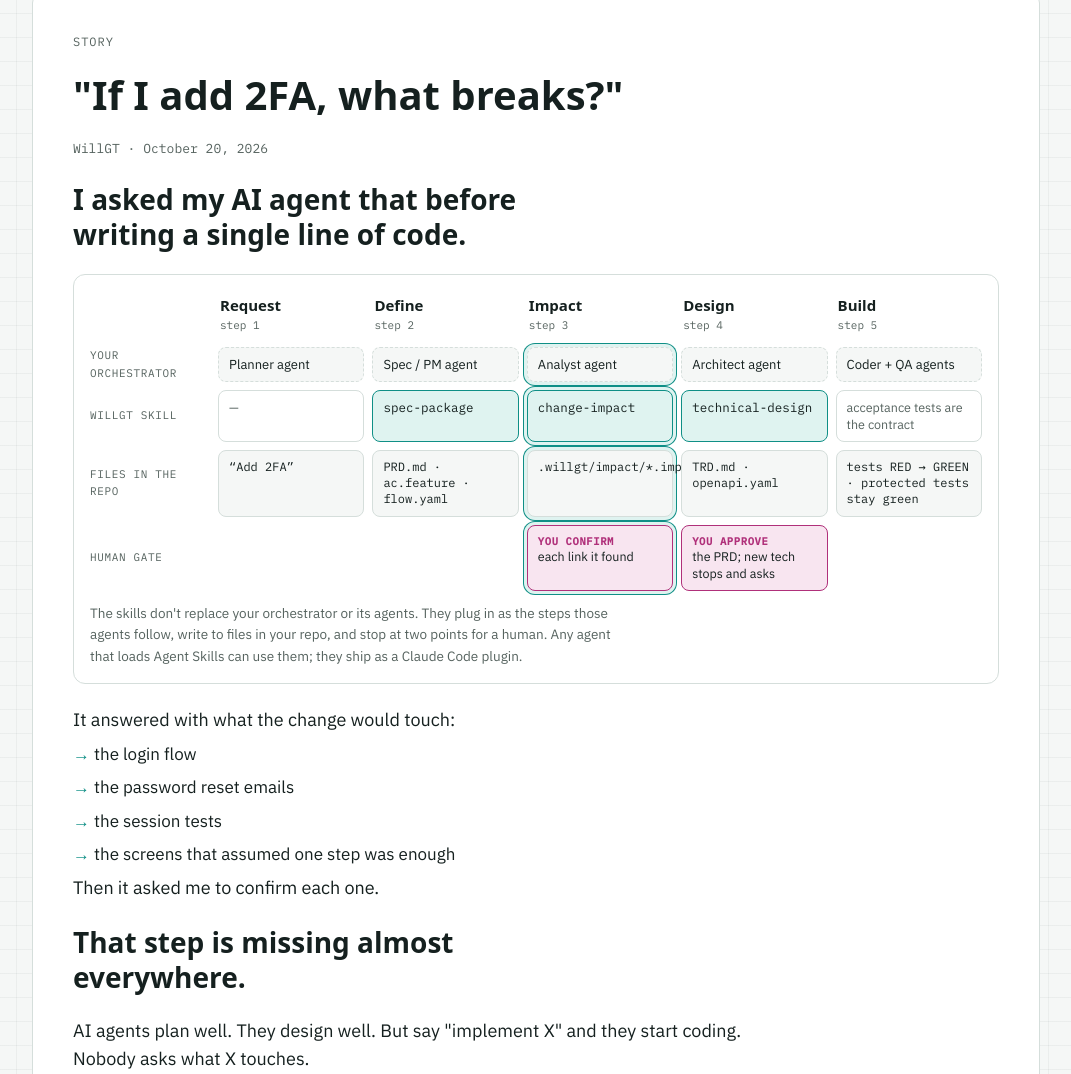
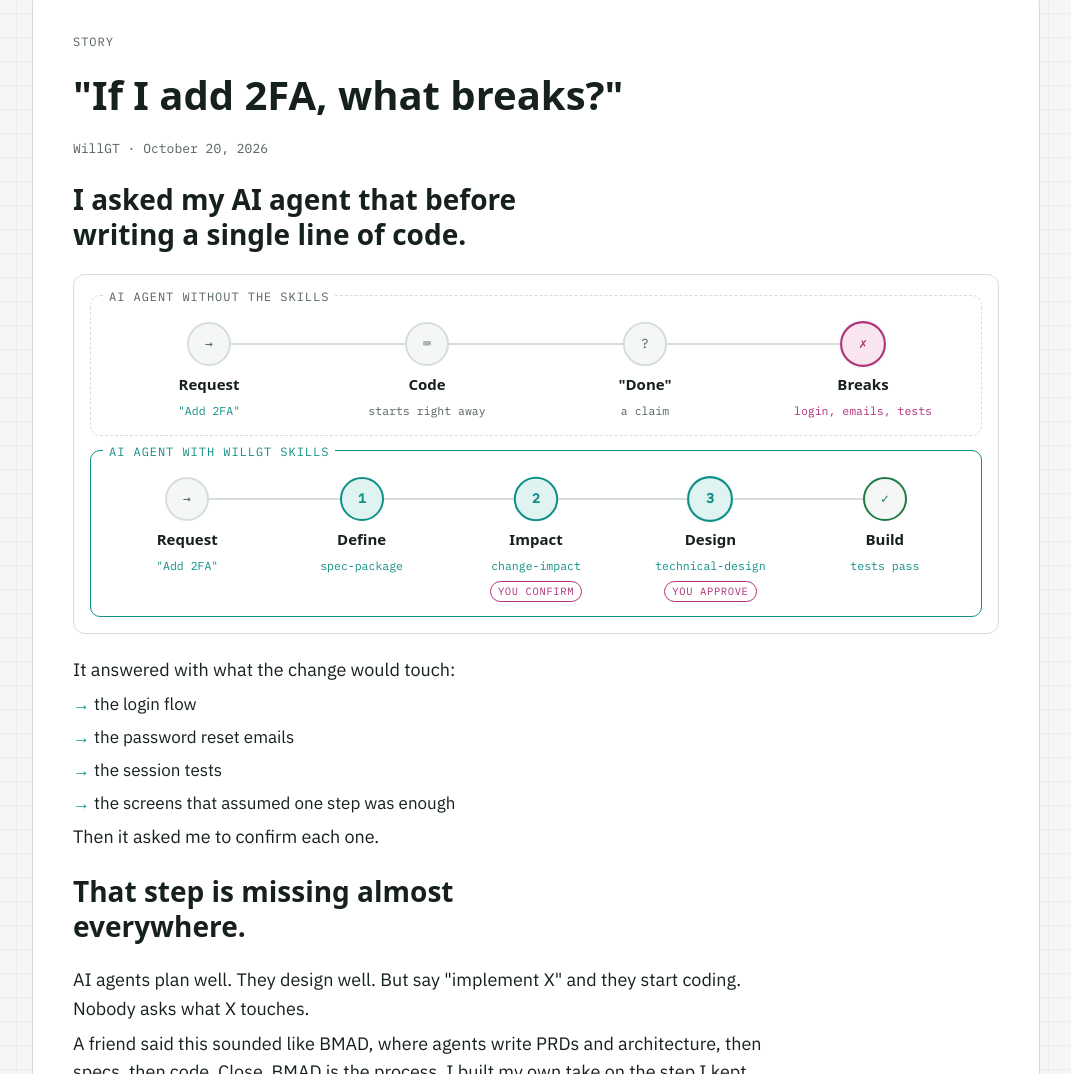
Before and after one commit to willgt-oss/willgt-skills, a plain HTML site: page index.html in a window 1280 px wide. Shown: the part 2891-3965 px from the top of the page, without its empty margins (104-1175 px from the left). Drawn offline with Linux system fonts and the light colour scheme; a web font is replaced by a local one.

Commit message:
Story: without/with the skills comparison diagram

```diff
--- a/index.html
+++ b/index.html
@@ -134,6 +134,41 @@ footer{display:flex;flex-wrap:wrap;gap:8px 24px;justify-content:space-between;fo
 .whys li{border:1px solid var(--rule);border-radius:10px;padding:14px 16px;background:var(--paper);display:flex;flex-direction:column;gap:6px;min-width:0}
 .whys b{font-family:var(--f-display);font-size:17px}
 .whys span{font-size:15px;color:var(--muted)}
+/* plug-in flow */
+.plug{background:var(--sheet);border:1px solid var(--rule);border-radius:12px;padding:20px 16px 16px;display:flex;flex-direction:column;gap:14px}
+.plug .frame{border:1px dashed var(--rule);border-radius:10px;padding:26px 12px 14px;position:relative}
+.plug .frame > .label{position:absolute;top:-9px;left:12px;background:var(--sheet);padding:0 6px}
+.plug ol{list-style:none;margin:0;padding:0;display:flex;align-items:flex-start;justify-content:space-between;gap:6px;position:relative}
+.plug ol::before{content:"";position:absolute;left:8%;right:8%;top:21px;height:2px;background:var(--rule)}
+.plug li{position:relative;z-index:1;flex:1 1 0;display:flex;flex-direction:column;align-items:center;gap:6px;text-align:center;min-width:0}
+.plug .dot{width:44px;height:44px;border-radius:50%;display:grid;place-items:center;background:var(--paper);border:2px solid var(--rule);font-family:var(--f-mono);font-size:13px;color:var(--muted)}
+.plug li.sk .dot{background:var(--teal-soft);border-color:var(--teal);color:var(--teal);font-weight:600}
+.plug li.done .dot{border-color:var(--pass);color:var(--pass)}
+.plug .name{font-family:var(--f-display);font-weight:700;font-size:15px}
+.plug code{font-family:var(--f-mono);font-size:11.5px;color:var(--teal)}
+.plug .you{font-family:var(--f-mono);font-size:10.5px;letter-spacing:.06em;text-transform:uppercase;color:var(--magenta);border:1px solid var(--magenta);border-radius:999px;padding:1px 7px}
+.plug .cap{font-size:14px;color:var(--muted);text-align:center;max-width:none}
+@media (prefers-reduced-motion:no-preference){
+  .plug li .dot{animation:stepLit 8s ease-in-out infinite}
+  .plug li:nth-child(2) .dot{animation-delay:1.6s}.plug li:nth-child(3) .dot{animation-delay:3.2s}.plug li:nth-child(4) .dot{animation-delay:4.8s}.plug li:nth-child(5) .dot{animation-delay:6.4s}
+}
+@keyframes stepLit{0%,24%,100%{transform:scale(1);box-shadow:none}6%,16%{transform:scale(1.12);box-shadow:0 0 0 5px var(--teal-soft)}}
+@media (max-width:620px){
+  .plug ol{flex-direction:column;align-items:stretch;gap:14px}
+  .plug ol::before{left:21px;right:auto;top:8px;bottom:8px;width:2px;height:auto}
+  .plug li{flex-direction:row;text-align:left;gap:12px;align-items:center;flex-wrap:wrap}
+  .plug .dot{flex:0 0 44px}
+}
+/* before / after */
+.vs{display:flex;flex-direction:column;gap:14px}
+.vs .frame{background:var(--sheet)}
+.vs .frame.without{border-color:var(--rule)}
+.vs .frame.with{border-style:solid;border-color:var(--teal)}
+.vs .frame.with > .label{color:var(--teal)}
+.plug li.bad .dot{border-color:var(--magenta);color:var(--magenta);background:var(--magenta-soft)}
+.plug li.bad code{color:var(--magenta)}
+.plug li.plain code{color:var(--muted)}
+.vs .without ol::before{left:12%;right:12%}
 /* integration diagram */
 .integ{background:var(--sheet);border:1px solid var(--rule);border-radius:12px;padding:16px;display:flex;flex-direction:column;gap:12px}
 .integ-grid{display:grid;grid-template-columns:120px repeat(5,minmax(0,1fr));gap:8px;align-items:stretch}
@@ -298,36 +333,24 @@ claude plugin install willgt-skills@willgt-skills</pre>
     <h2 id="h-story">"If I add 2FA, what breaks?"</h2>
     <span class="byline">WillGT · October 20, 2026</span>
     <p class="hook">I asked my AI agent that before writing a single line of code.</p>
-    <div class="integ" role="img" aria-label="How WillGT Skills plug into an AI development orchestrator: request, define with spec-package, impact with change-impact and a human confirmation, design with technical-design and a human approval, then build until acceptance tests pass">
-      <div class="integ-grid">
-        <div class="rowh" style="grid-column:1;grid-row:2">Your orchestrator</div>
-        <div class="rowh" style="grid-column:1;grid-row:3">WillGT skill</div>
-        <div class="rowh" style="grid-column:1;grid-row:4">Files in the repo</div>
-        <div class="rowh" style="grid-column:1;grid-row:5">Human gate</div>
-        <div class="colh" style="grid-column:2;grid-row:1">Request<small>step 1</small></div>
-        <div class="cell agent" data-col="1" style="grid-column:2;grid-row:2">Planner agent</div>
-        <div class="cell skill none" data-col="1" style="grid-column:2;grid-row:3">—</div>
-        <div class="cell file" data-col="1" style="grid-column:2;grid-row:4">“Add 2FA”</div>
-        <div class="colh" style="grid-column:3;grid-row:1">Define<small>step 2</small></div>
-        <div class="cell agent" data-col="2" style="grid-column:3;grid-row:2">Spec / PM agent</div>
-        <div class="cell skill " data-col="2" style="grid-column:3;grid-row:3">spec-package</div>
-        <div class="cell file" data-col="2" style="grid-column:3;grid-row:4">PRD.md · ac.feature · flow.yaml</div>
-        <div class="colh" style="grid-column:4;grid-row:1">Impact<small>step 3</small></div>
-        <div class="cell agent" data-col="3" style="grid-column:4;grid-row:2">Analyst agent</div>
-        <div class="cell skill " data-col="3" style="grid-column:4;grid-row:3">change-impact</div>
-        <div class="cell file" data-col="3" style="grid-column:4;grid-row:4">.willgt/impact/*.impact.yaml</div>
-        <div class="cell human" data-col="3" style="grid-column:4;grid-row:5"><b>You confirm</b>each link it found</div>
-        <div class="colh" style="grid-column:5;grid-row:1">Design<small>step 4</small></div>
-        <div class="cell agent" data-col="4" style="grid-column:5;grid-row:2">Architect agent</div>
-        <div class="cell skill " data-col="4" style="grid-column:5;grid-row:3">technical-design</div>
-        <div class="cell file" data-col="4" style="grid-column:5;grid-row:4">TRD.md · openapi.yaml</div>
-        <div class="cell human" data-col="4" style="grid-column:5;grid-row:5"><b>You approve</b>the PRD; new tech stops and asks</div>
-        <div class="colh" style="grid-column:6;grid-row:1">Build<small>step 5</small></div>
-        <div class="cell agent" data-col="5" style="grid-column:6;grid-row:2">Coder + QA agents</div>
-        <div class="cell skill none" data-col="5" style="grid-column:6;grid-row:3">acceptance tests are the contract</div>
-        <div class="cell file" data-col="5" style="grid-column:6;grid-row:4">tests RED → GREEN · protected tests stay green</div>
+    <div class="plug vs" role="img" aria-label="Without the skills: request, the agent codes, it says done, and something else breaks. With the skills: request, define, impact with your confirmation, design with your approval, build until tests pass.">
+      <div class="frame without"><span class="label">AI agent without the skills</span>
+        <ol>
+          <li><span class="dot">→</span><span class="name">Request</span><code>"Add 2FA"</code></li>
+          <li class="plain"><span class="dot">⌨</span><span class="name">Code</span><code>starts right away</code></li>
+          <li class="plain"><span class="dot">?</span><span class="name">"Done"</span><code>a claim</code></li>
+          <li class="bad"><span class="dot">✗</span><span class="name">Breaks</span><code>login, emails, tests</code></li>
+        </ol>
       </div>
-      <p class="cap">The skills don't replace your orchestrator or its agents. They plug in as the steps those agents follow, write to files in your repo, and stop at two points for a human. Any agent that loads Agent Skills can use them; they ship as a Claude Code plugin.</p>
+      <div class="frame with"><span class="label">AI agent with WillGT Skills</span>
+        <ol>
+          <li><span class="dot">→</span><span class="name">Request</span><code>"Add 2FA"</code></li>
+          <li class="sk"><span class="dot">1</span><span class="name">Define</span><code>spec-package</code></li>
+          <li class="sk"><span class="dot">2</span><span class="name">Impact</span><code>change-impact</code><span class="you">you confirm</span></li>
+          <li class="sk"><span class="dot">3</span><span class="name">Design</span><code>technical-design</code><span class="you">you approve</span></li>
+          <li class="done"><span class="dot">✓</span><span class="name">Build</span><code>tests pass</code></li>
+        </ol>
+      </div>
     </div>
     <div class="beat"><p>It answered with what the change would touch:</p>
       <ul class="answers"><li>the login flow</li><li>the password reset emails</li><li>the session tests</li><li>the screens that assumed one step was enough</li></ul>
```
